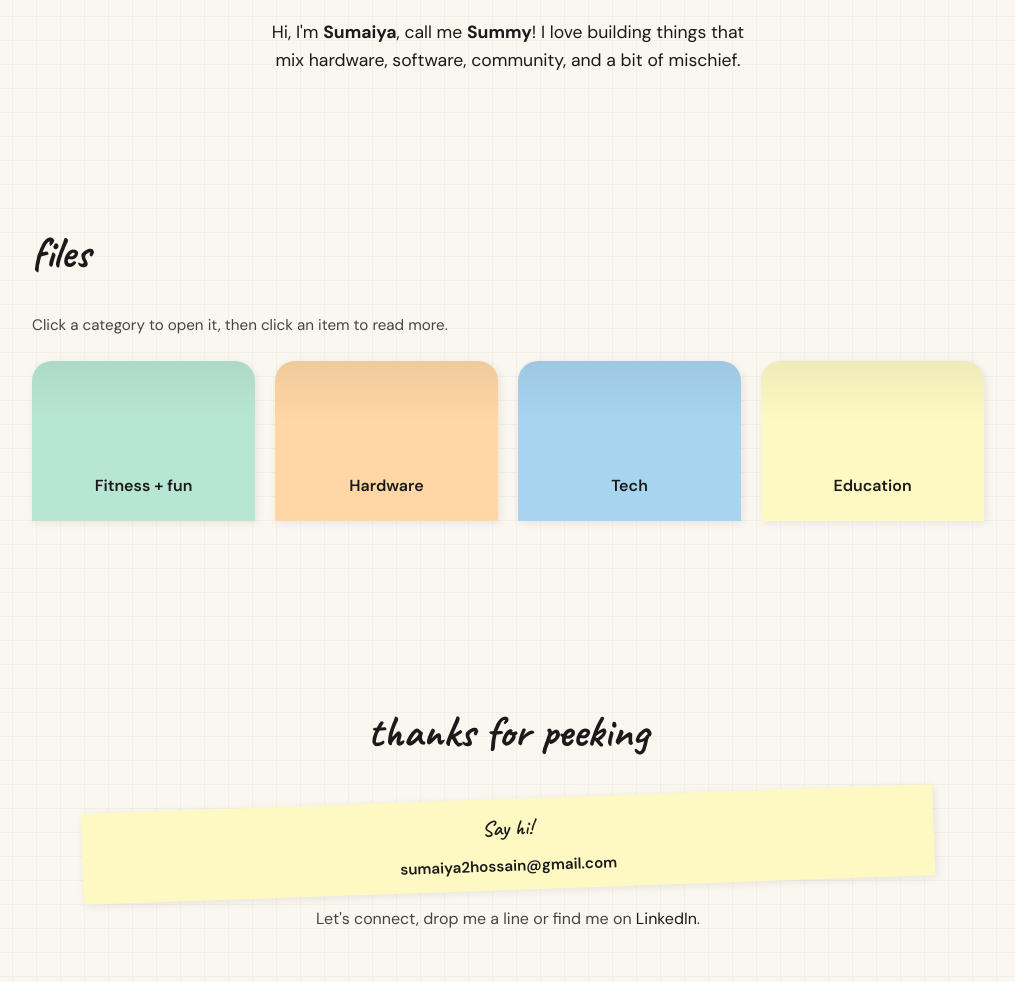
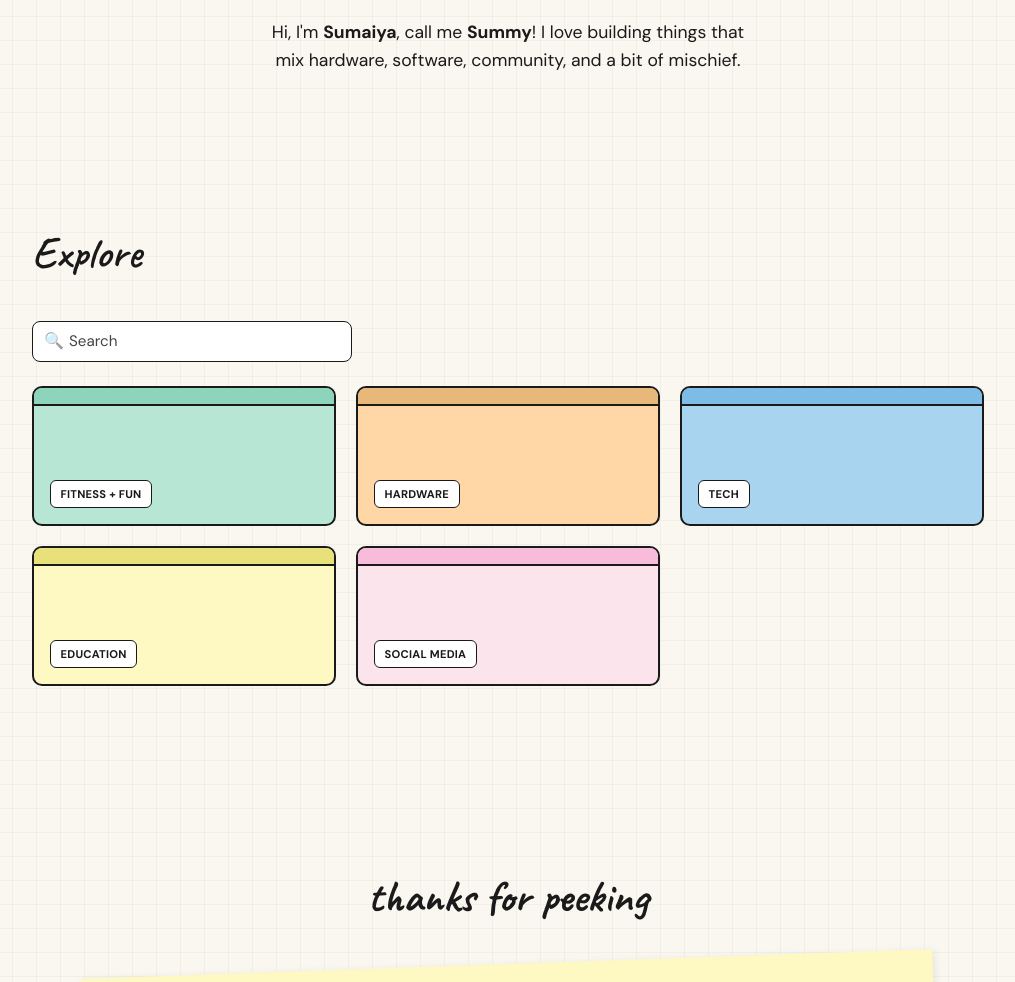
Before and after one commit to cherrysummy/summysliljournal, a website: page index.html in a window 1280 px wide. Shown: the part 1160-2142 px from the top of the page, without its empty margins (132-1147 px from the left). Drawn offline with Linux system fonts and the light colour scheme.

Commit message:
Explore as Courses-style folders, Social media text + overlapping polaroids, Kendu website link, remove FAB
Made-with: Cursor

```diff
--- a/index.html
+++ b/index.html
@@ -85,24 +85,31 @@
     </section>
 
     <section id="explore" class="section explore">
-      <h2 class="section-title">files</h2>
-      <p class="explore-intro">Click a category to open it, then click an item to read more.</p>
+      <h2 class="section-title section-title--script">Explore</h2>
+      <div class="explore-search-wrap">
+        <span class="explore-search-icon" aria-hidden="true">🔍</span>
+        <input type="search" class="explore-search" placeholder="Search" aria-label="Search categories">
+      </div>
       <div class="category-grid" role="tablist" aria-label="Portfolio categories">
         <button type="button" class="category-card category-card--fitness" data-category="fitness" role="tab" aria-selected="false" aria-controls="panel-fitness" id="tab-fitness">
-          <span class="category-card-icons" aria-hidden="true"></span>
-          <span class="category-card-label">Fitness + fun</span>
+          <span class="category-card-tab" aria-hidden="true"></span>
+          <span class="category-card-label">FITNESS + FUN</span>
         </button>
         <button type="button" class="category-card category-card--hardware" data-category="hardware" role="tab" aria-selected="false" aria-controls="panel-hardware" id="tab-hardware">
-          <span class="category-card-icons" aria-hidden="true"></span>
-          <span class="category-card-label">Hardware</span>
+          <span class="category-card-tab" aria-hidden="true"></span>
+          <span class="category-card-label">HARDWARE</span>
         </button>
         <button type="button" class="category-card category-card--tech" data-category="tech" role="tab" aria-selected="false" aria-controls="panel-tech" id="tab-tech">
-          <span class="category-card-icons" aria-hidden="true"></span>
-          <span class="category-card-label">Tech</span>
+          <span class="category-card-tab" aria-hidden="true"></span>
+          <span class="category-card-label">TECH</span>
         </button>
         <button type="button" class="category-card category-card--education" data-category="education" role="tab" aria-selected="false" aria-controls="panel-education" id="tab-education">
-          <span class="category-card-icons" aria-hidden="true"></span>
-          <span class="category-card-label">Education</span>
+          <span class="category-card-tab" aria-hidden="true"></span>
+          <span class="category-card-label">EDUCATION</span>
+        </button>
+        <button type="button" class="category-card category-card--social" data-category="social" role="tab" aria-selected="false" aria-controls="panel-social" id="tab-social">
+          <span class="category-card-tab" aria-hidden="true"></span>
+          <span class="category-card-label">SOCIAL MEDIA</span>
         </button>
       </div>
 
@@ -126,6 +133,7 @@
                 <ul class="card-list">
                   <li>Led product development, partnerships with sports brands and cafés, and go-to-market to drive early user growth.</li>
                 </ul>
+                <a href="https://www.kendu.co.uk/" class="contact-link card-link" target="_blank" rel="noopener noreferrer">kendu.co.uk →</a>
               </div>
               <div class="entry-polaroids">
                 <div class="entry-polaroid"><img src="assets/kendu1.png" alt="Kendu app, your body connected" loading="lazy"><div class="entry-polaroid-placeholder"><span>Your photo</span></div></div>
@@ -293,6 +301,25 @@
           </article>
         </div>
       </div>
+
+      <div id="panel-social" class="category-panel" role="tabpanel" aria-labelledby="tab-social" hidden>
+        <div class="category-panel-header">
+          <h3 class="category-panel-title">Social media</h3>
+          <button type="button" class="category-panel-back" aria-label="Back to categories">Back</button>
+        </div>
+        <div class="social-panel-content">
+          <ul class="card-list">
+            <li>Grew Froppy's social media presence to support promotion of live fitness events and community engagement</li>
+            <li>Scaled Kendu's social media to ~300 followers in the first month, generating 11k profile views</li>
+            <li>Built a personal fitness content account, reaching 85k views on Instagram</li>
+          </ul>
+          <div class="entry-polaroids">
+            <div class="entry-polaroid"><img src="assets/social-kendu1.png" alt="Kendu Instagram, views insights" loading="lazy"><div class="entry-polaroid-placeholder"><span>Your photo</span></div></div>
+            <div class="entry-polaroid"><img src="assets/social-kendu2.png" alt="Kendu Instagram, top content" loading="lazy"><div class="entry-polaroid-placeholder"><span>Your photo</span></div></div>
+            <div class="entry-polaroid"><img src="assets/social-kendu3.png" alt="Kendu Instagram profile" loading="lazy"><div class="entry-polaroid-placeholder"><span>Your photo</span></div></div>
+          </div>
+        </div>
+      </div>
     </section>
 
     <section id="contact" class="section contact">
--- a/main.js
+++ b/main.js
@@ -73,6 +73,18 @@
     backBtn.addEventListener('click', showCategories);
   });
 
+  var exploreSearch = document.querySelector('.explore-search');
+  if (exploreSearch && categoryCards.length) {
+    exploreSearch.addEventListener('input', function () {
+      var q = this.value.trim().toLowerCase();
+      categoryCards.forEach(function (btn) {
+        var label = (btn.querySelector('.category-card-label') || {}).textContent || '';
+        var match = !q || label.trim().toLowerCase().indexOf(q) !== -1;
+        btn.style.display = match ? '' : 'none';
+      });
+    });
+  }
+
   // About cards: click picture to open lightbox; click backdrop to close
   var lightbox = document.getElementById('lightbox');
   var lightboxImg = lightbox && lightbox.querySelector('.lightbox-img');
--- a/styles.css
+++ b/styles.css
@@ -89,6 +89,11 @@ a:hover {
   font-weight: 700;
   margin: 0 0 2rem;
   color: var(--color-text);
+}
+
+.section-title--script {
+  font-family: var(--font-display);
+  font-weight: 600;
 }
 
 /* --- Hero (clipboard first slide) --- */
@@ -668,22 +673,99 @@ a:hover {
   background: var(--color-cream);
 }
 
-/* --- Explore: category cards --- */
+/* --- Explore: Courses-style folders --- */
 .explore {
   max-width: 1000px;
+  position: relative;
 }
 
-.explore-intro {
-  margin: -0.5rem 0 1.5rem;
+.social-panel-content {
+  padding: 0 0 1rem;
+}
+
+.social-panel-content .card-list {
+  margin: 0;
+}
+
+.social-panel-content .entry-polaroids {
+  margin-top: 1.5rem;
+  display: flex;
+  flex-wrap: wrap;
+  justify-content: center;
+  align-items: center;
+  align-content: center;
+  gap: 0;
+  max-width: 320px;
+  min-height: 200px;
+  margin-left: auto;
+  margin-right: auto;
+}
+
+.social-panel-content .entry-polaroid {
+  max-width: 180px;
+  flex-shrink: 0;
+}
+
+.social-panel-content .entry-polaroid:nth-child(1) {
+  transform: rotate(-5deg);
+  margin-right: -42px;
+  margin-bottom: -28px;
+  z-index: 1;
+}
+
+.social-panel-content .entry-polaroid:nth-child(2) {
+  transform: rotate(4deg);
+  margin-right: -42px;
+  z-index: 2;
+}
+
+.social-panel-content .entry-polaroid:nth-child(3) {
+  transform: rotate(-3deg);
+  z-index: 3;
+}
+
+.explore-search-wrap {
+  position: relative;
+  max-width: 320px;
+  margin-bottom: 1.5rem;
+}
+
+.explore-search-icon {
+  position: absolute;
+  left: 0.75rem;
+  top: 50%;
+  transform: translateY(-50%);
+  font-size: 1rem;
+  opacity: 0.6;
+  pointer-events: none;
+}
+
+.explore-search {
+  width: 100%;
+  padding: 0.6rem 1rem 0.6rem 2.25rem;
+  font-family: var(--font-body);
+  font-size: 0.95rem;
+  border: 1px solid var(--color-text);
+  border-radius: 8px;
+  background: var(--color-white);
+  color: var(--color-text);
+}
+
+.explore-search::placeholder {
   color: var(--color-text-muted);
-  font-size: 0.95rem;
 }
 
 .category-grid {
   display: grid;
-  grid-template-columns: repeat(auto-fill, minmax(200px, 1fr));
+  grid-template-columns: repeat(2, 1fr);
   gap: 1.25rem;
   margin-bottom: 2rem;
+}
+
+@media (min-width: 600px) {
+  .category-grid {
+    grid-template-columns: repeat(3, 1fr);
+  }
 }
 
 .category-grid.is-hidden {
@@ -694,26 +776,26 @@ a:hover {
   position: relative;
   display: flex;
   flex-direction: column;
-  align-items: center;
+  align-items: flex-start;
   justify-content: flex-end;
-  min-height: 160px;
-  padding: 1.25rem 1rem;
-  padding-bottom: 1.5rem;
-  border: none;
-  border-radius: 20px 20px 0 0;
+  min-height: 140px;
+  padding: 1.25rem 1rem 1rem 1rem;
+  padding-top: 2rem;
+  border: 2px solid var(--color-text);
+  border-radius: 10px;
   font-family: var(--font-body);
-  font-size: 1rem;
-  font-weight: 600;
+  font-size: 0.7rem;
+  font-weight: 700;
+  letter-spacing: 0.02em;
   color: var(--color-text);
   cursor: pointer;
-  box-shadow: var(--shadow-soft);
-  transition: transform 0.2s ease, box-shadow 0.2s ease;
+  background: transparent;
+  transition: transform 0.2s ease;
   overflow: hidden;
 }
 
 .category-card:hover {
-  transform: translateY(-4px);
-  box-shadow: var(--shadow-lift);
+  transform: translateY(-2px);
 }
 
 .category-card:focus-visible {
@@ -721,35 +803,70 @@ a:hover {
   outline-offset: 2px;
 }
 
+.category-card-tab {
+  position: absolute;
+  top: 0;
+  left: 0;
+  right: 0;
+  height: 18px;
+  border-radius: 8px 8px 0 0;
+  border-bottom: 2px solid var(--color-text);
+}
+
 .category-card--fitness {
   background: #b8e6d5;
+}
+
+.category-card--fitness .category-card-tab {
+  background: #8dd4bc;
 }
 
 .category-card--hardware {
   background: #ffd6a5;
 }
 
+.category-card--hardware .category-card-tab {
+  background: #e8b87a;
+}
+
 .category-card--tech {
   background: #a8d4f0;
+}
+
+.category-card--tech .category-card-tab {
+  background: #7ebce8;
 }
 
 .category-card--education {
   background: #fef9c3;
 }
 
-.category-card-icons {
-  position: absolute;
-  top: 0;
-  left: 0;
-  right: 0;
-  height: 60px;
-  background: linear-gradient(to bottom, rgba(0,0,0,0.06) 0%, transparent 100%);
-  pointer-events: none;
+.category-card--education .category-card-tab {
+  background: #e8e078;
+}
+
+.category-card--social {
+  background: #fce4ec;
+}
+
+.category-card--social .category-card-tab {
+  background: #f8bbd9;
 }
 
 .category-card-label {
-  text-align: center;
+  display: inline-block;
+  padding: 0.35rem 0.6rem;
+  background: var(--color-white);
+  border: 1px solid var(--color-text);
+  border-radius: 6px;
   line-height: 1.3;
+  max-width: calc(100% - 1rem);
+}
+
+.explore-empty {
+  color: var(--color-text-muted);
+  font-style: italic;
+  margin: 1rem 0;
 }
 
 /* --- Category panels (folder content) --- */
@@ -1234,9 +1351,9 @@ a:hover {
   }
 
   .category-card {
-    min-height: 140px;
-    padding: 1rem;
-    font-size: 0.95rem;
+    min-height: 130px;
+    padding: 1.75rem 0.75rem 0.75rem 0.75rem;
+    font-size: 0.65rem;
   }
 
   .entry-head {
```
Also changed, not shown: assets/social-kendu1.png (added), assets/social-kendu2.png (added), assets/social-kendu3.png (added).
